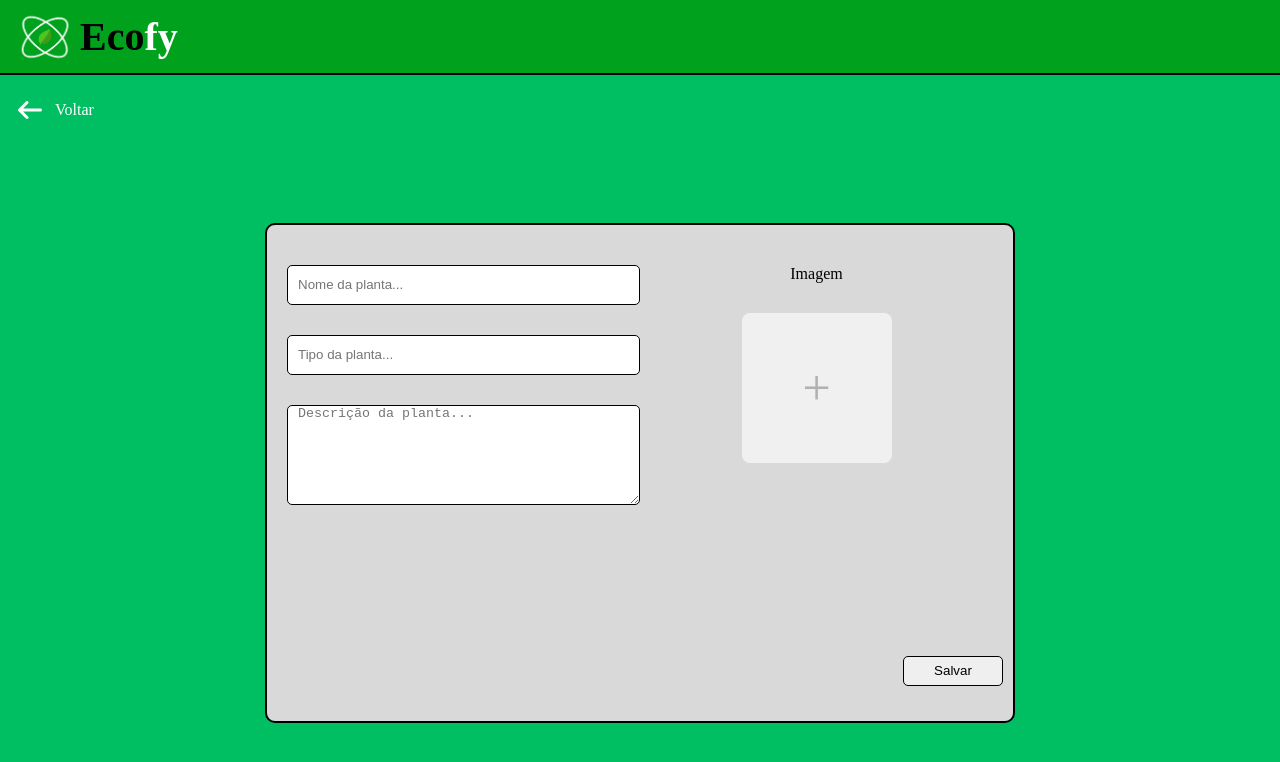
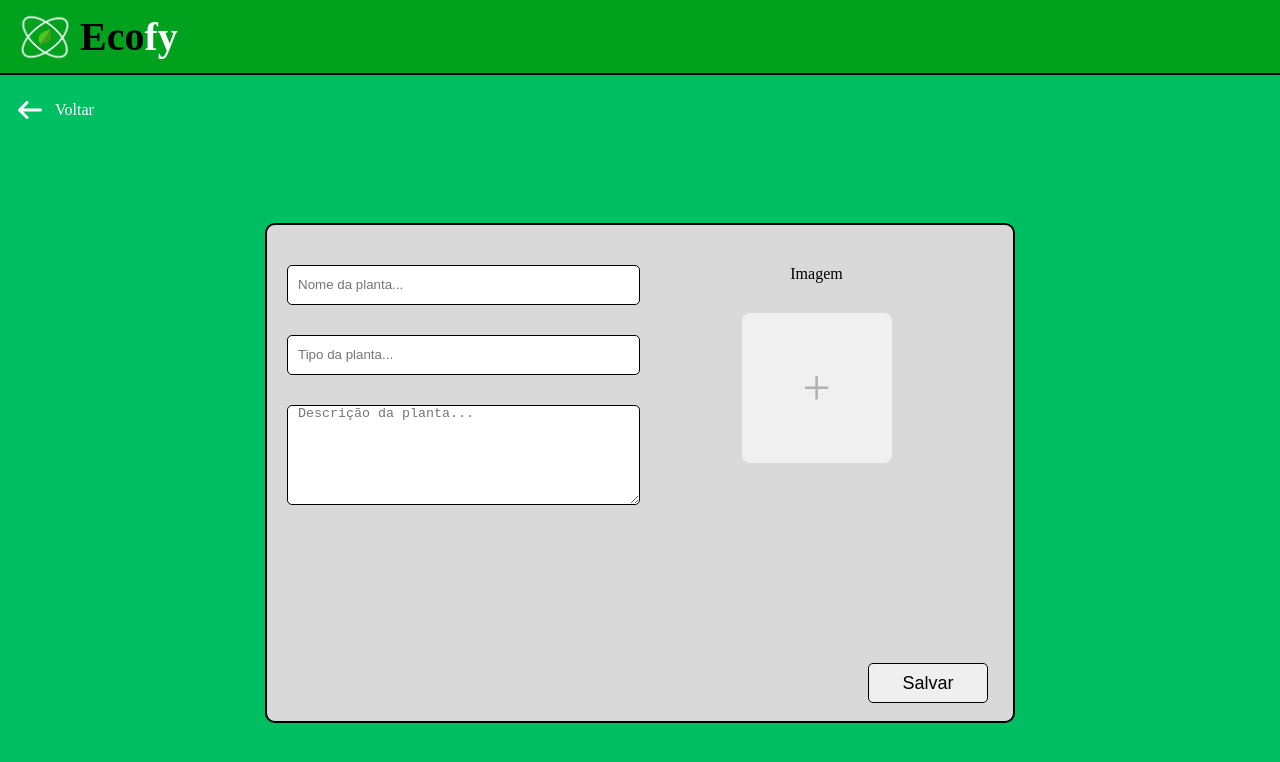
Before and after one commit to Walmir07/ecofy_web, a React (Vite) app in the folder frontend/: page /plantas/criar in a window 1280 px wide. Shown: the top 762 px of the page. Built offline with nearby package versions, Linux system fonts and the light colour scheme.

Commit message:
Corrigindo alinhamento de elementos no formulário de cadastro de plantas

```diff
--- a/frontend/src/pages/Create/Create.css
+++ b/frontend/src/pages/Create/Create.css
@@ -52,7 +52,7 @@
 
 .formulario .area-inputs {
     display: flex;
-    height: 80%;
+    height: 85%;
     width: 100%;
     padding: 20px;
     justify-content: space-between;
@@ -126,17 +126,17 @@
 
 .formulario .area-salvar {
     display: flex;
-    height: 20%;
+    height: 15%;
     width: 100%;
     justify-content: end;
     align-items: center;
-    padding: 10px;
-    gap: 20px;
+    padding: 25px;
 }
 
 .formulario .area-salvar button {
-    height: 30px;
-    width: 100px;
+    height: 40px;
+    width: 120px;
+    font-size: 18px;
     border: 1px solid #000000;
     border-radius: 5px;
     cursor: pointer;
```
